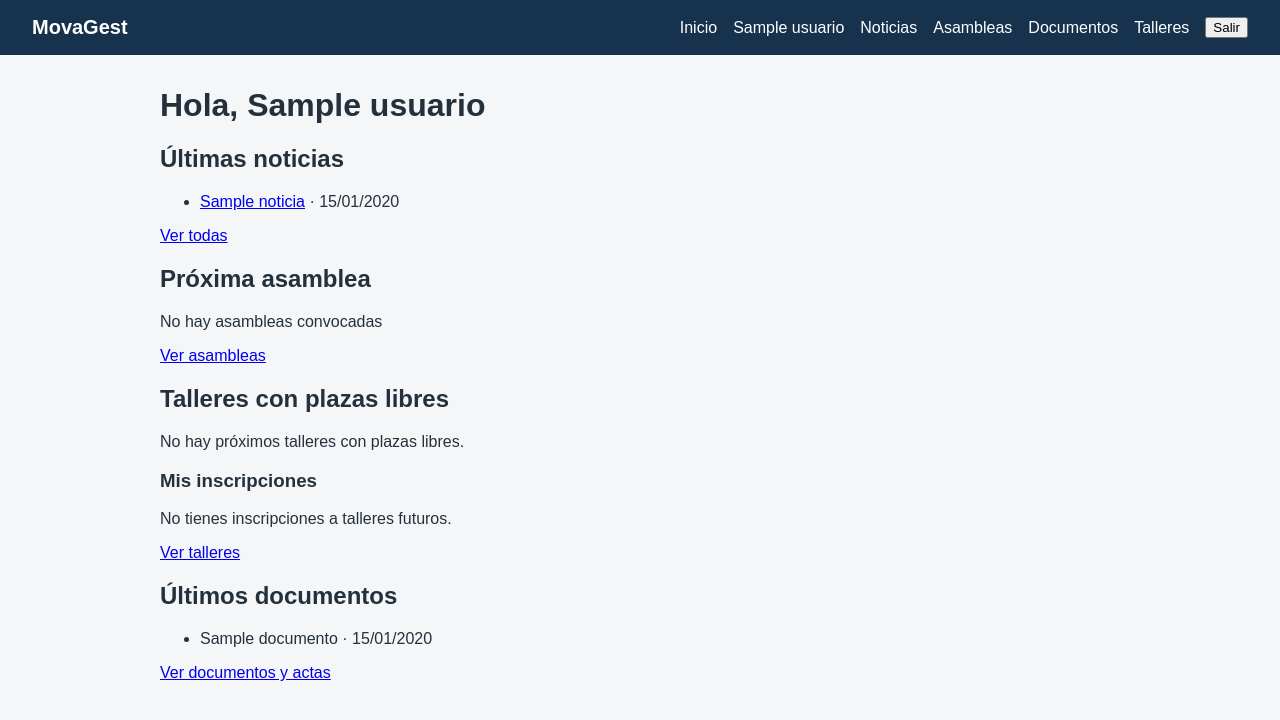
After one commit to yayo-bs/movagest, a Flask app: page /inicio in a window 1280 px wide. The commit adds this page. Shown: the top 720 px of the page. Run offline with Flask 3, Linux system fonts and the light colour scheme; a user stored in the database is signed in; tables that the repository leaves empty hold one stand-in row (values such as "Sample post").

Commit message:
feat(main): añadir inicio personalizado para socios y administradores

```diff
--- /dev/null
+++ b/app/asambleas/consultas.py
@@ -0,0 +1,15 @@
+"""Filtros compartidos para consultar convocatorias de Asamblea.
+
+Mantiene uniforme el límite temporal de las próximas convocatorias.
+"""
+
+from datetime import datetime, timezone
+
+from app.models import Asamblea
+
+
+def filtro_asambleas_futuras(incluir_momento_actual=False):
+    ahora = datetime.now(timezone.utc).replace(tzinfo=None)
+    if incluir_momento_actual:
+        return Asamblea.fecha_hora >= ahora
+    return Asamblea.fecha_hora > ahora
--- a/app/asambleas/rutas.py
+++ b/app/asambleas/rutas.py
@@ -16,6 +16,7 @@ from flask import (
 from flask_login import current_user, login_required
 
 from app.asambleas import bp
+from app.asambleas.consultas import filtro_asambleas_futuras
 from app.asambleas.formularios import FormularioAsamblea
 from app.decoradores import solo_administradores
 from app.extensiones import db
@@ -38,7 +39,7 @@ def _guardar_asamblea(asamblea, formulario):
 @login_required
 def listar_asambleas():
     ahora = datetime.now(timezone.utc).replace(tzinfo=None)
-    fecha_futura = Asamblea.fecha_hora >= ahora
+    fecha_futura = filtro_asambleas_futuras(incluir_momento_actual=True)
     fecha_pasada = Asamblea.fecha_hora < ahora
     orden_predeterminado = [
         db.case((fecha_futura, 0), else_=1).asc(),
--- a/app/blueprints/main/__init__.py
+++ b/app/blueprints/main/__init__.py
@@ -1,6 +1,6 @@
-"""Blueprint para la página pública principal.
+"""Blueprint para las páginas generales de MovaGest.
 
-Su ruta raíz presenta la portada de MovaGest.
+Incluye la home pública y el inicio de las cuentas autenticadas.
 """
 
 from flask import Blueprint
--- /dev/null
+++ b/app/blueprints/main/consultas.py
@@ -0,0 +1,74 @@
+"""Consultas resumidas para la página de inicio autenticada.
+
+Usa los mismos modelos y permisos de lectura de los listados existentes.
+"""
+
+from datetime import datetime, timezone
+
+from app.asambleas.consultas import filtro_asambleas_futuras
+from app.extensiones import db
+from app.models import (
+    Asamblea,
+    Documento,
+    Inscripcion,
+    Noticia,
+    Taller,
+    Usuario,
+)
+from app.talleres.consultas import filtro_talleres_con_plazas_libres
+
+
+def obtener_ultimas_noticias():
+    return db.session.scalars(
+        db.select(Noticia)
+        .order_by(Noticia.fecha_publicacion.desc())
+        .limit(3)
+    ).all()
+
+
+def obtener_proxima_asamblea():
+    return db.session.scalar(
+        db.select(Asamblea)
+        .where(filtro_asambleas_futuras())
+        .order_by(Asamblea.fecha_hora.asc())
+        .limit(1)
+    )
+
+
+def obtener_talleres_disponibles():
+    ahora = datetime.now(timezone.utc).replace(tzinfo=None)
+    return db.session.scalars(
+        db.select(Taller)
+        .where(Taller.fecha_hora > ahora, filtro_talleres_con_plazas_libres())
+        .order_by(Taller.fecha_hora.asc())
+        .limit(3)
+    ).all()
+
+
+def obtener_inscripciones_futuras(id_usuario):
+    ahora = datetime.now(timezone.utc).replace(tzinfo=None)
+    return db.session.scalars(
+        db.select(Inscripcion)
+        .join(Inscripcion.taller)
+        .where(
+            Inscripcion.usuario_id == id_usuario,
+            Taller.fecha_hora > ahora,
+        )
+        .order_by(Taller.fecha_hora.asc())
+    ).all()
+
+
+def obtener_ultimos_documentos():
+    return db.session.scalars(
+        db.select(Documento)
+        .order_by(Documento.fecha_subida.desc())
+        .limit(3)
+    ).all()
+
+
+def contar_altas_pendientes():
+    return db.session.scalar(
+        db.select(db.func.count(Usuario.id)).where(
+            Usuario.estado == "pendiente"
+        )
+    )
--- a/app/blueprints/main/routes.py
+++ b/app/blueprints/main/routes.py
@@ -1,13 +1,39 @@
-"""Rutas públicas generales de MovaGest.
+"""Rutas generales de MovaGest.
 
-Incluye la página de inicio accesible sin autenticación.
+Mantiene la portada pública y el inicio de las cuentas autenticadas.
 """
 
 from flask import render_template
+from flask_login import current_user, login_required
 
 from app.blueprints.main import bp
+from app.blueprints.main.consultas import (
+    contar_altas_pendientes,
+    obtener_inscripciones_futuras,
+    obtener_proxima_asamblea,
+    obtener_talleres_disponibles,
+    obtener_ultimas_noticias,
+    obtener_ultimos_documentos,
+)
 
 
 @bp.get("/")
+def home_publica():
+    return render_template("home.html")
+
+
+@bp.get("/inicio")
+@login_required
 def inicio():
-    return render_template("home.html")
+    datos = {
+        "usuario": current_user,
+        "noticias": obtener_ultimas_noticias(),
+        "asamblea": obtener_proxima_asamblea(),
+        "talleres": obtener_talleres_disponibles(),
+        "inscripciones": obtener_inscripciones_futuras(current_user.id),
+        "documentos": obtener_ultimos_documentos(),
+    }
+    if current_user.es_administrador():
+        datos["solicitudes_pendientes"] = contar_altas_pendientes()
+
+    return render_template("main/inicio.html", **datos)
--- /dev/null
+++ b/app/talleres/consultas.py
@@ -0,0 +1,16 @@
+"""Filtros compartidos para consultar talleres.
+
+Centraliza la comprobación SQL del aforo disponible.
+"""
+
+from app.extensiones import db
+from app.models import Inscripcion, Taller
+
+
+def filtro_talleres_con_plazas_libres():
+    inscripciones = (
+        db.select(db.func.count(Inscripcion.id))
+        .where(Inscripcion.taller_id == Taller.id)
+        .scalar_subquery()
+    )
+    return inscripciones < Taller.plazas
--- a/app/templates/base.html
+++ b/app/templates/base.html
@@ -10,12 +10,11 @@
 </head>
 <body>
     <header class="cabecera">
-        <a class="marca" href="{{ url_for('main.inicio') }}">MovaGest</a>
+        <a class="marca" href="{% if current_user.is_authenticated %}{{ url_for('main.inicio') }}{% else %}{{ url_for('main.home_publica') }}{% endif %}">MovaGest</a>
         <nav aria-label="Navegación principal">
-            <a href="{{ url_for('main.inicio') }}">Inicio</a>
             {% if current_user.is_authenticated %}
+                <a href="{{ url_for('main.inicio') }}">Inicio</a>
                 <span>{{ current_user.nombre }}</span>
-                <a href="{{ url_for('auth.inicio_socio') }}">Mi inicio</a>
                 <a href="{{ url_for('noticias.listar_noticias') }}">Noticias</a>
                 <a href="{{ url_for('asambleas.listar_asambleas') }}">Asambleas</a>
                 <a href="{{ url_for('documentos.listar_documentos') }}">Documentos</a>
@@ -28,6 +27,7 @@
                     <button type="submit">Salir</button>
                 </form>
             {% else %}
+                <a href="{{ url_for('main.home_publica') }}">Inicio</a>
                 <a href="{{ url_for('auth.login') }}">Entrar</a>
                 <a href="{{ url_for('auth.registro') }}">Solicitar alta</a>
             {% endif %}
--- /dev/null
+++ b/app/templates/main/inicio.html
@@ -0,0 +1,109 @@
+{# Resumen de noticias, asambleas, talleres y documentos para cuentas activas.
+   El bloque de gestión y sus datos solo se muestran a administración. #}
+{% extends "base.html" %}
+
+{% block titulo %}Mi inicio | MovaGest{% endblock %}
+
+{% block contenido %}
+    <h1>Hola, {{ usuario.nombre }}</h1>
+
+    <section>
+        <h2>Últimas noticias</h2>
+        {% if noticias %}
+            <ul>
+                {% for noticia in noticias %}
+                    <li>
+                        <a href="{{ url_for('noticias.ver_noticia', id_noticia=noticia.id) }}">{{ noticia.titulo }}</a>
+                        · {{ noticia.fecha_publicacion.strftime("%d/%m/%Y") }}
+                    </li>
+                {% endfor %}
+            </ul>
+        {% else %}
+            <p>No hay noticias publicadas.</p>
+        {% endif %}
+        <a href="{{ url_for('noticias.listar_noticias') }}">Ver todas</a>
+    </section>
+
+    <section>
+        <h2>Próxima asamblea</h2>
+        {% if asamblea %}
+            <p>
+                <a href="{{ url_for('asambleas.ver_asamblea', id_asamblea=asamblea.id) }}">{{ asamblea.titulo }}</a>
+                · {{ asamblea.tipo|capitalize }}
+                · {{ asamblea.fecha_hora.strftime("%d/%m/%Y") }}
+                · {{ asamblea.fecha_hora.strftime("%H:%M") }}
+                · {{ asamblea.lugar }}
+            </p>
+        {% else %}
+            <p>No hay asambleas convocadas</p>
+        {% endif %}
+        <a href="{{ url_for('asambleas.listar_asambleas') }}">Ver asambleas</a>
+    </section>
+
+    <section>
+        <h2>Talleres con plazas libres</h2>
+        {% if talleres %}
+            <ul>
+                {% for taller in talleres %}
+                    <li>
+                        <a href="{{ url_for('talleres.ver_taller', id_taller=taller.id) }}">{{ taller.titulo }}</a>
+                        · {{ taller.fecha_hora.strftime("%d/%m/%Y %H:%M") }}
+                        · {{ taller.plazas_libres }} plazas libres
+                    </li>
+                {% endfor %}
+            </ul>
+        {% else %}
+            <p>No hay próximos talleres con plazas libres.</p>
+        {% endif %}
+
+        <section id="mis-inscripciones">
+            <h3>Mis inscripciones</h3>
+            {% if inscripciones %}
+                <ul>
+                    {% for inscripcion in inscripciones %}
+                        <li>
+                            <a href="{{ url_for('talleres.ver_taller', id_taller=inscripcion.taller.id) }}">{{ inscripcion.taller.titulo }}</a>
+                            · {{ inscripcion.taller.fecha_hora.strftime("%d/%m/%Y %H:%M") }}
+                        </li>
+                    {% endfor %}
+                </ul>
+            {% else %}
+                <p>No tienes inscripciones a talleres futuros.</p>
+            {% endif %}
+        </section>
+        <a href="{{ url_for('talleres.listar_talleres') }}">Ver talleres</a>
+    </section>
+
+    <section>
+        <h2>Últimos documentos</h2>
+        {% if documentos %}
+            <ul>
+                {% for documento in documentos %}
+                    <li>
+                        {{ documento.titulo }}
+                        · {{ documento.fecha_subida.strftime("%d/%m/%Y") }}
+                    </li>
+                {% endfor %}
+            </ul>
+        {% else %}
+            <p>No hay documentos disponibles.</p>
+        {% endif %}
+        <a href="{{ url_for('documentos.listar_documentos') }}">Ver documentos y actas</a>
+    </section>
+
+    {% if current_user.es_administrador() %}
+        <section>
+            <h2>Administración</h2>
+            <p>
+                <a href="{{ url_for('admin.listar_altas', estado='pendiente') }}">
+                    Solicitudes pendientes: {{ solicitudes_pendientes }}
+                </a>
+            </p>
+            <ul>
+                <li><a href="{{ url_for('noticias.nueva_noticia') }}">Crear noticia</a></li>
+                <li><a href="{{ url_for('asambleas.nueva_asamblea') }}">Crear convocatoria de Asamblea</a></li>
+                <li><a href="{{ url_for('admin.listar_altas') }}">Gestión de socios</a></li>
+            </ul>
+        </section>
+    {% endif %}
+{% endblock %}
```
Also changed, not shown: app/blueprints/auth/routes.py (+6 -11 lines), app/talleres/rutas.py (+2 -6 lines), app/templates/auth/inicio.html (deleted, +0 -12 lines), tests/test_admin.py (+3 -3 lines), tests/test_auth.py (+12 -12 lines), tests/test_inicio.py (added, +325 -0 lines).
